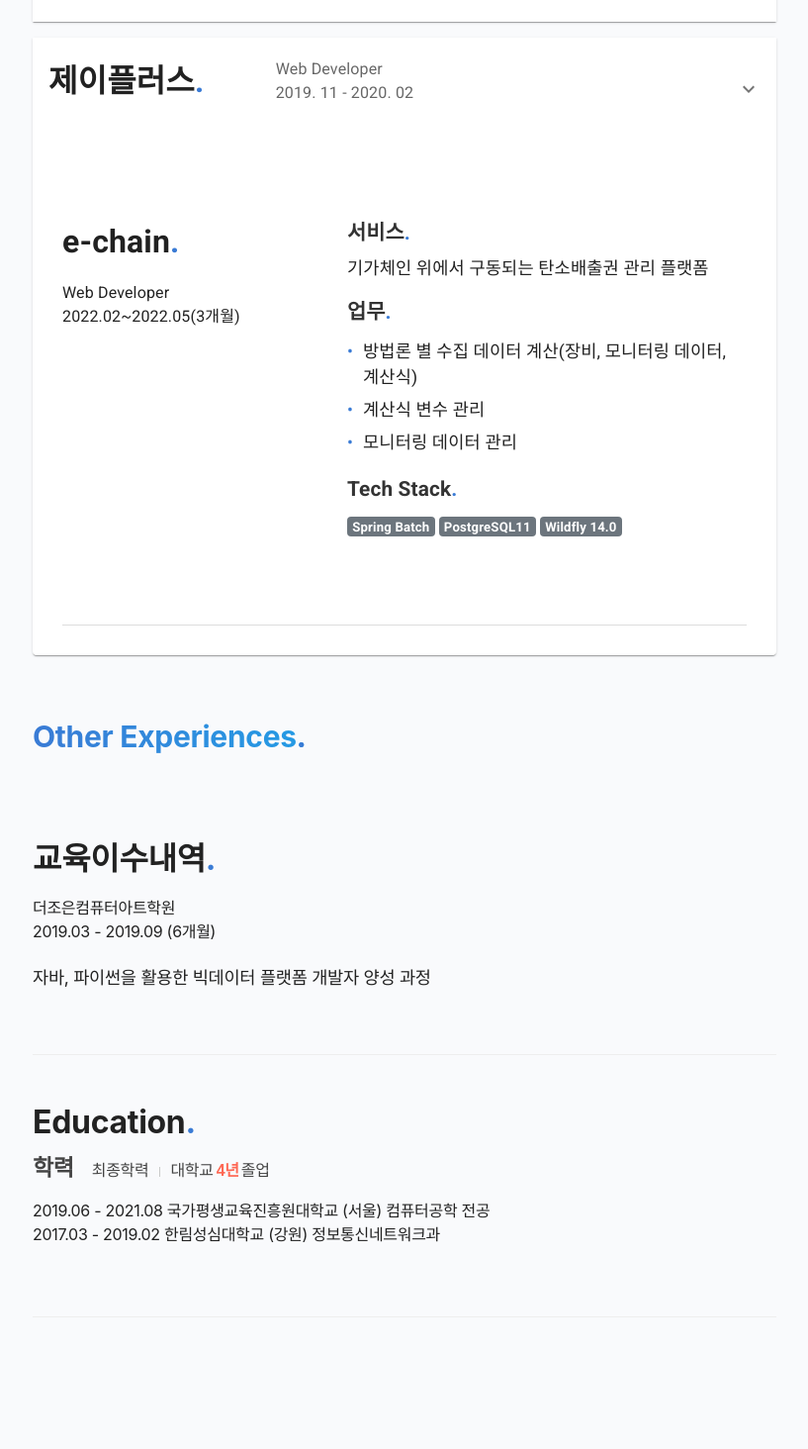
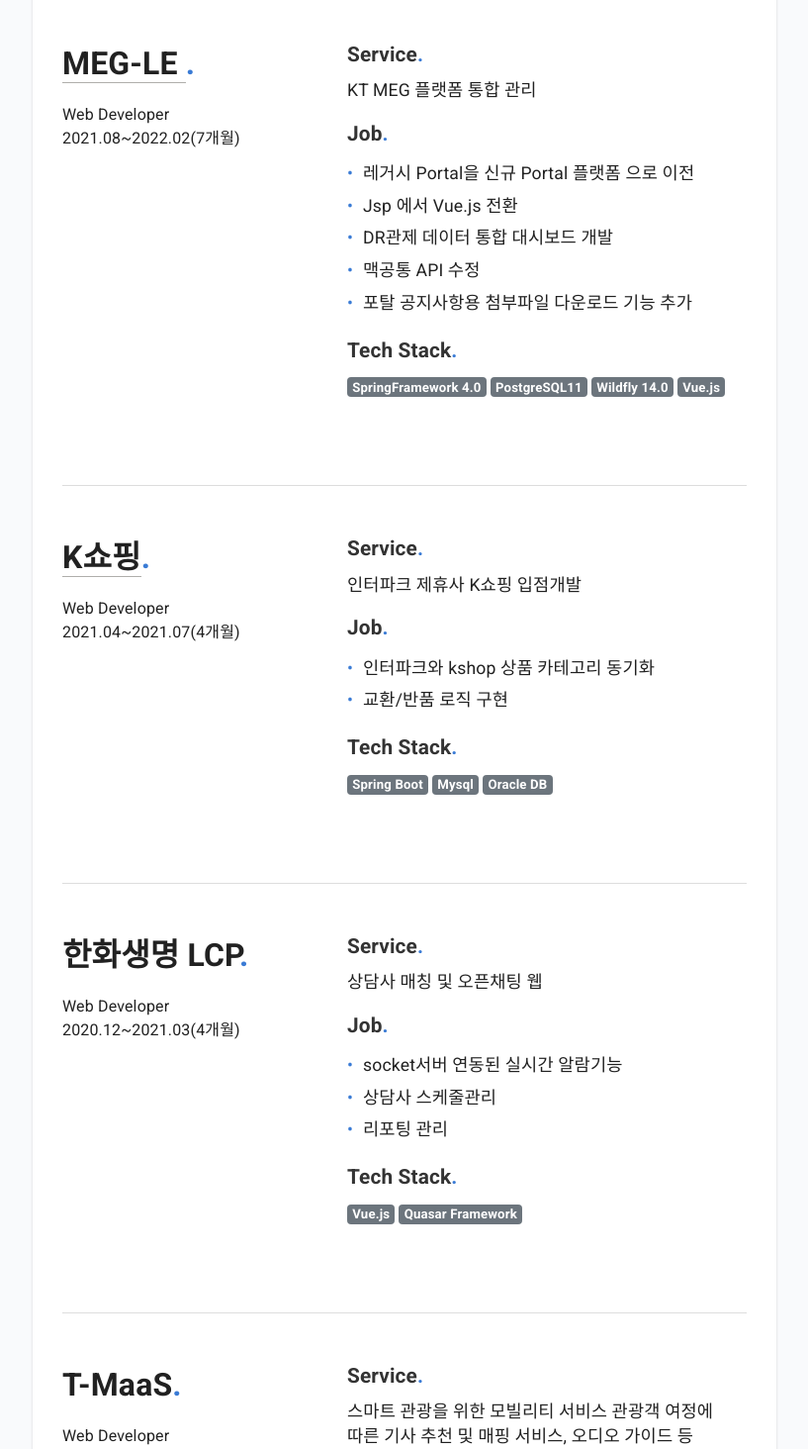
Before and after one commit to youunaa/leeyuna-profile, a React (Create React App) app: page / in a window 1280 px wide. Shown: the part 2380-3844 px from the top of the page at 99% size, without its empty margins (227-1044 px from the left). Before the commit the page ends 3783 px from the top, so only its background shows below. Built offline with nearby package versions, Linux system fonts and the light colour scheme.

Commit message:
프로젝트 링크 있는경우 링크 이동 추가

```diff
--- a/src/components/other/OtherExperiences.js
+++ b/src/components/other/OtherExperiences.js
@@ -1,13 +1,19 @@
 
 import React, { Component } from 'react';
 
+import Card from '@mui/material/Card';
+import CardContent from '@mui/material/CardContent';
+
 class OtherExperiences extends Component {
+
     render() {
         return (
             <section>
                 <h2 className="subject">
                     Other Experiences<span className="period-mark">.</span>
                 </h2>
+                <Card sx={{ minWidth: 275 }}>
+                    <CardContent>
                         <div className="other">
                             <h3>
                                 교육이수내역<span className="period-mark">.</span>
@@ -33,6 +39,8 @@ class OtherExperiences extends Component {
                                 <time>2017.03</time> - 2019.02 한림성심대학교 (강원) 정보통신네트워크과
                             </span>
                         </div>
+                    </CardContent>
+                </Card>
             </section>
         )
     }
--- a/src/components/project/Project.js
+++ b/src/components/project/Project.js
@@ -8,11 +8,26 @@ function Project(props) {
         <div>
             {
                 ProjectArr.map((project, index) => (
-                    <div className="row" key={index}>
+                    <div className={index === ProjectArr.length - 1 ? 'last row' : 'row'} key={index}>
                         <div className="row-left">
-                            <h3>
-                                {project.name}<span className="period-mark">.</span>
-                            </h3>
+                            {project.link === '' &&
+                                <h3 >
+                                    {project.name}<span className="period-mark">.</span>
+                                </h3>
+                            }
+                            {project.link !== '' &&
+                                <h3>
+                                    <a className='service link'
+                                        target={'_blank'}
+                                        rel="noopener noreferrer"
+                                        href={project.link}
+                                    >
+                                        {project.name}
+                                    </a>
+                                    <span className="period-mark">.</span>
+                                </h3>
+                            }
+
                             <span className="role">{project.role}</span>
                             <span>
                                 <time>{project.startDate}</time>~{project.endDate}{project.during}
@@ -21,12 +36,12 @@ function Project(props) {
                         <div className="row-right">
                             <div className="first project">
                                 <h5>
-                                    서비스<span className="period-mark">.</span>
+                                    Service<span className="period-mark">.</span>
                                 </h5>
                                 <p>{project.service}</p>
 
                                 <h5>
-                                    업무<span className="period-mark">.</span>
+                                    Job<span className="period-mark">.</span>
                                 </h5>
                                 <ul>
                                     {
--- a/src/mock/company.js
+++ b/src/mock/company.js
@@ -8,6 +8,7 @@ const company = [
         , project : [
             {
                 name: 'e-chain'
+                , link:''
                 , role : 'Web Developer'
                 , service: '기가체인 위에서 구동되는 탄소배출권 관리 플랫폼'
                 , startDate : '2022.02'
@@ -23,7 +24,103 @@ const company = [
                     , 'PostgreSQL11'
                     , 'Wildfly 14.0'
                 ]
-            }
+            },
+            {
+                name: 'MEG-LE '
+                , link:'https://gigaenergy.kt.com'
+                , role : 'Web Developer'
+                , service: 'KT MEG 플랫폼 통합 관리'
+                , startDate : '2021.08'
+                , endDate : '2022.02'
+                , during : '(7개월)'
+                , job : [
+                    '레거시 Portal을 신규 Portal 플랫폼 으로 이전'
+                    , 'Jsp 에서 Vue.js 전환'
+                    , 'DR관제 데이터 통합 대시보드 개발'
+                    , '맥공통 API 수정'
+                    , '포탈 공지사항용 첨부파일 다운로드 기능 추가'
+                ]
+                , tech : [
+                    'SpringFramework 4.0'
+                    , 'PostgreSQL11'
+                    , 'Wildfly 14.0'
+                    , 'Vue.js'
+                ]
+            },
+            {
+                name: 'K쇼핑'
+                , link:'http://isearch.interpark.com/isearch?q=k%EC%87%BC%ED%95%91'
+                , role : 'Web Developer'
+                , service: '인터파크 제휴사 K쇼핑 입점개발'
+                , startDate : '2021.04'
+                , endDate : '2021.07'
+                , during : '(4개월)'
+                , job : [
+                    '인터파크와 kshop 상품 카테고리 동기화'
+                    , '교환/반품 로직 구현'
+                ]
+                , tech : [
+                    'Spring Boot'
+                    , 'Mysql'
+                    , 'Oracle DB'
+                ]
+            },
+            {
+                name: '한화생명 LCP'
+                , link:''
+                , role : 'Web Developer'
+                , service: '상담사 매칭 및 오픈채팅 웹'
+                , startDate : '2020.12'
+                , endDate : '2021.03'
+                , during : '(4개월)'
+                , job : [
+                    'socket서버 연동된 실시간 알람기능'
+                    , '상담사 스케줄관리'
+                    , '리포팅 관리'
+                ]
+                , tech : [
+                    'Vue.js'
+                    , 'Quasar Framework'
+                ]
+            },
+            {
+                name: 'T-MaaS'
+                , link:''
+                , role : 'Web Developer'
+                , service: '스마트 관광을 위한 모빌리티 서비스 관광객 여정에 따른 기사 추천 및 매핑 서비스, 오디오 가이드 등'
+                , startDate : '2021.04'
+                , endDate : '2021.07'
+                , during : '(4개월)'
+                , job : [
+                    '파파고 Open API 연동'
+                    , '이메일 전송 처리/ 메일 인증'
+                    , '관리자/ 고객사웹 개발'
+                ]
+                , tech : [
+                    'Spring Boot'
+                    , 'mariaDB'
+                    , 'Vue.js'
+                ]
+            },
+            {
+                name: '제클린'
+                , link:'https://www.jeclean.com/'
+                , role : 'Web Developer'
+                , service: '제주도 내 O2O 세탁사업 플랫폼'
+                , startDate : '2020.03'
+                , endDate : '2020.06'
+                , during : '(4개월)'
+                , job : [
+                    '기능 : 세탁관리, 공지사항, 회원관리'
+                    , '정기결제 시스템 비지니스 로직 개발'
+                    , '카카오톡 알림톡 발송 메신저 문구 로직 개발'
+                ]
+                , tech : [
+                    'Spring Boot'
+                    , 'Mysql'
+                    , 'Vue.js'
+                ]
+            },
         ]
     },
     {
@@ -34,21 +131,43 @@ const company = [
         , endDate: '2020. 02'
         , project : [
             {
-                name: 'e-chain'
+                name: '식생활교실'
+                , link:'https://www.foodlife-edu.or.kr/main.do'
                 , role : 'Web Developer'
-                , service: '기가체인 위에서 구동되는 탄소배출권 관리 플랫폼'
-                , startDate : '2022.02'
-                , endDate : '2022.05'
+                , service: '지속가능한 식생활 확산 및 농업·농촌 가치 인식 확대를 위한 식생활교육 종합정보 플랫폼'
+                , startDate : '2019.12'
+                , endDate : '2020.02'
                 , during : '(3개월)'
                 , job : [
-                    '방법론 별 수집 데이터 계산(장비, 모니터링 데이터, 계산식)'
-                    , '계산식 변수 관리'
-                    , '모니터링 데이터 관리'
+                    '아이핀인증 밎 휴대폰인증API사용'
+                    , '게시판 - 커스트마이징 게시판, QnA 게시판 (권한별 댓글/답글 기능)'
+                    , '자가진단 - 설문 후 점수에 따른 결과 보이기'
+                    , '통계 - google chart를 활용한 메뉴별 접속현황, 홈페이지 방문자수 통계'
                 ]
                 , tech : [
-                    'Spring Batch'
-                    , 'PostgreSQL11'
-                    , 'Wildfly 14.0'
+                    'egovframework3.7'
+                    , 'JSP'
+                    , 'MySQL'
+                ]
+            },
+            {
+                name: '해양환경교육센터'
+                , link:'https://edu.merti.or.kr/user/Main.do'
+                , role : 'Web Developer'
+                , service: '해양환경, 맞춤형 개발환경, 바다사랑, 현장, 실무능력등의 교육신청 및 체험 일정관리 플랫폼'
+                , startDate : '2019.11'
+                , endDate : '2020.01'
+                , during : '(3개월)'
+                , job : [
+                    '교육프로그램찾기 - 사용자가 알리고싶은 교육프로그램을 홈페이지에 등록 구현'
+                    , '교육권역별 교육프로그램 신청(해양환경이동교실)'
+                    , '휴무관리 - 해양환경이동교실 및 찾아가는 강사단의 휴무일정 등록 및 수정삭제 (기능 보완)'
+                    , '교육관리 - 사용자가 신청한 교육을 조회 및 수정,승인,삭제 등의 (기능 보완)'
+                ]
+                , tech : [
+                    'egovframework3.7'
+                    , 'JSP'
+                    , 'MySQL'
                 ]
             }
         ]
```
Lines whose indentation alone changed are shown as unchanged.
